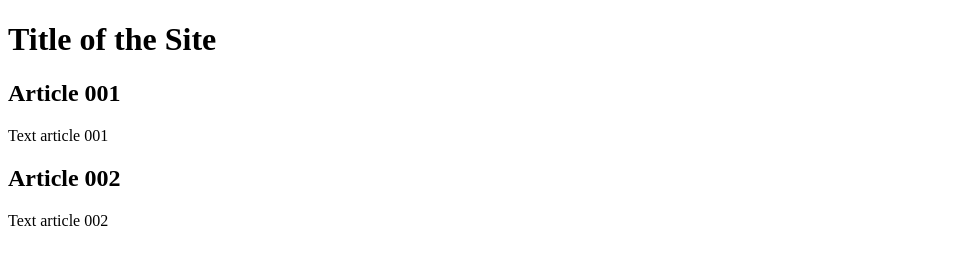
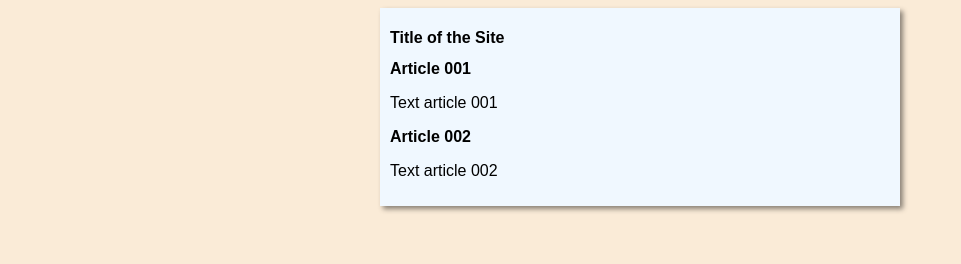
Before and after one commit to EddAmbrosio/project-site, a plain HTML site: page index.html in a window 1280 px wide. Shown: the whole page, without its empty margins (0-961 px from the left). Drawn offline with Linux system fonts and the light colour scheme.

Commit message:
started the design

```diff
--- /dev/null
+++ b/estilos/style.css
@@ -0,0 +1,14 @@
+*{
+    font-family: Arial, Helvetica, sans-serif;
+    font-size: 16px;
+}
+body {
+    background-color: antiquewhite;
+}
+main {
+    background-color: aliceblue;
+    width: 500px;
+    margin: auto;
+    padding: 10px;
+    box-shadow: 3px 3px 5px rgba(0, 0, 0, 0.459);
+}
--- a/index.html
+++ b/index.html
@@ -5,6 +5,7 @@
     <meta http-equiv="X-UA-Compatible" content="IE=edge">
     <meta name="viewport" content="width=device-width, initial-scale=1.0">
     <title>Title of the Site</title>
+    <link rel="stylesheet" href="estilos/style.css">
 </head>
 <body>
     <main>
```
